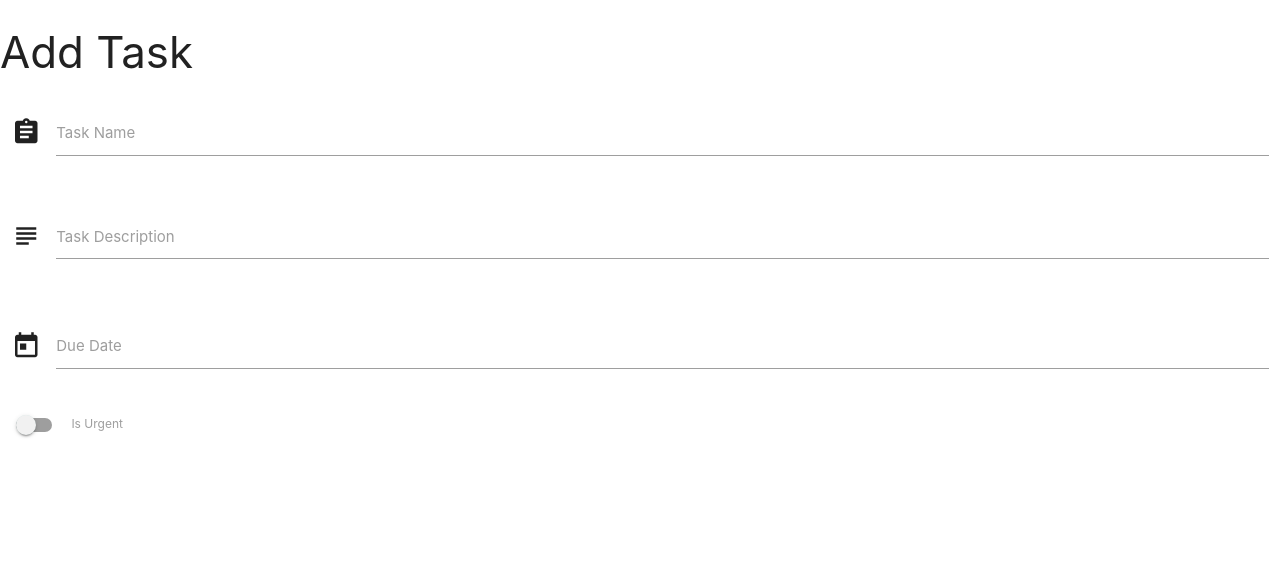
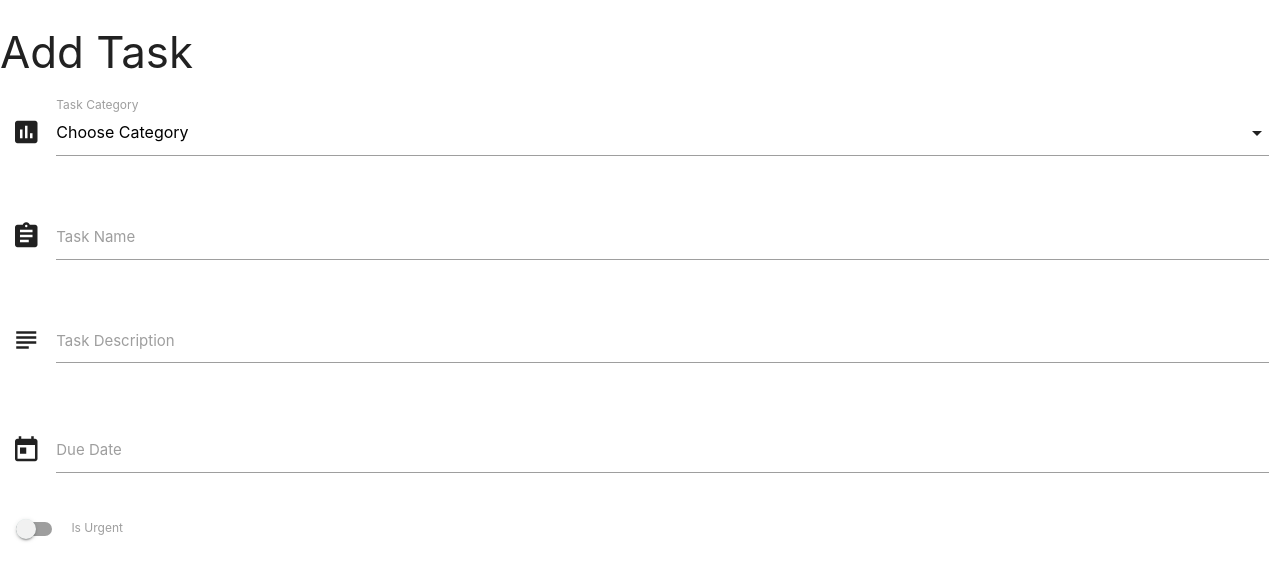
Before and after one commit to morphy80/task_manager, a Flask app: page /add_task in a window 1280 px wide. Shown: the top 581 px of the page. Run offline with Flask 2, Linux system fonts and the light colour scheme; data that the repository does not hold is empty; some libraries are stand-ins or nearby versions.

Commit message:
category selection functiontionality

```diff
--- a/app.py
+++ b/app.py
@@ -16,12 +16,14 @@ mongo = PyMongo(app)
 @app.route('/')
 @app.route('/get_tasks')
 def get_tasks():
-    return render_template("tasks.html", tasks=mongo.db.tasks.find())
+    return render_template("tasks.html",
+                           tasks=mongo.db.tasks.find())
 
 
 @app.route('/add_task')
 def add_task():
-    return render_template('addtask.html')
+    return render_template('addtask.html',
+                           categories=mongo.db.categories.find())
 
 
 if __name__ == '__main__':
--- a/templates/addtask.html
+++ b/templates/addtask.html
@@ -2,7 +2,19 @@
 {% block content %}
 <h3>Add Task</h3>
 <div class="row">
-    <form action="" method="POST" class="col s12">
+	<form action="" method="POST" class="col s12">
+		<div class="row">
+			<div class="input-field col s12">
+                <i class="material-icons prefix">poll</i>
+				<select id="category" name="category_name">
+                    <option value="" disabled selected>Choose Category</option>
+                    {% for cat in categories %}
+                        <option value="{{cat.category_name}}">{{cat.category_name}}</option>
+                    {% endfor %}
+                </select>
+				<label>Task Category</label>
+			</div>
+		</div>
         <div class="row">
             <div class="input-field col s12">
                 <i class="material-icons prefix">assignment</i>
--- a/templates/base.html
+++ b/templates/base.html
@@ -19,6 +19,7 @@
     <script type="text/javascript">
         $(document).ready(function() {
             $('.collapsible').collapsible();
+            $('select').formSelect();
             $('.datepicker').datepicker();
         });
 
```
